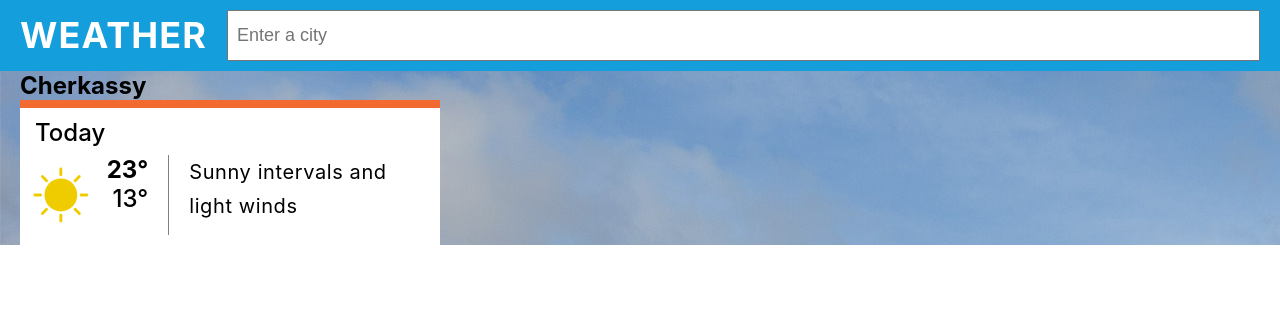
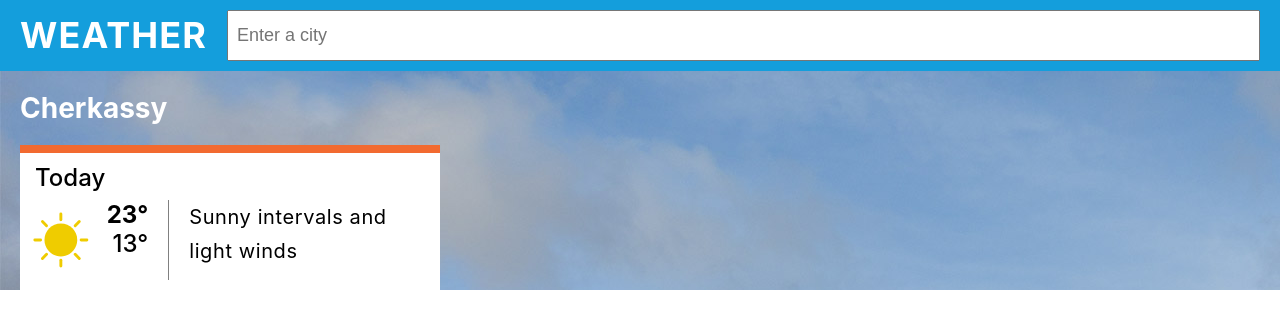
Before and after one commit to sashadyg/ex-1-weather, a React (Create React App) app: page / in a window 1280 px wide. Shown: the top 328 px of the page. Built offline with nearby package versions, Linux system fonts and the light colour scheme.

Commit message:
Update index.css

```diff
--- a/src/index.css
+++ b/src/index.css
@@ -119,6 +119,13 @@ p {
   background-image: url(./components/utils/img/@1x-G5_sunny-intervals-day.jpg);
 }
 
+.dayChoose--cityName {
+  font-size: 28px;
+  color: white;
+  padding-top: 20px;
+  margin-bottom: 20px;
+}
+
 .dayChoose--itemCard__active {
   background-color: white;
   border-top: 8px solid #f26a30;
```
